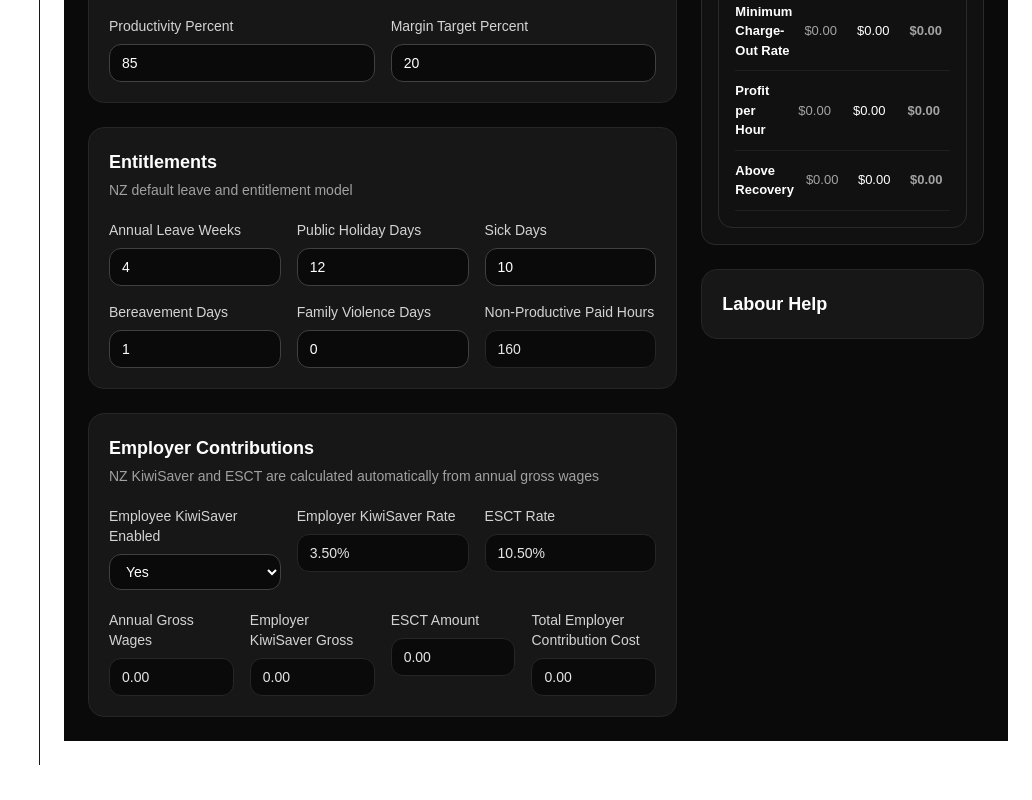
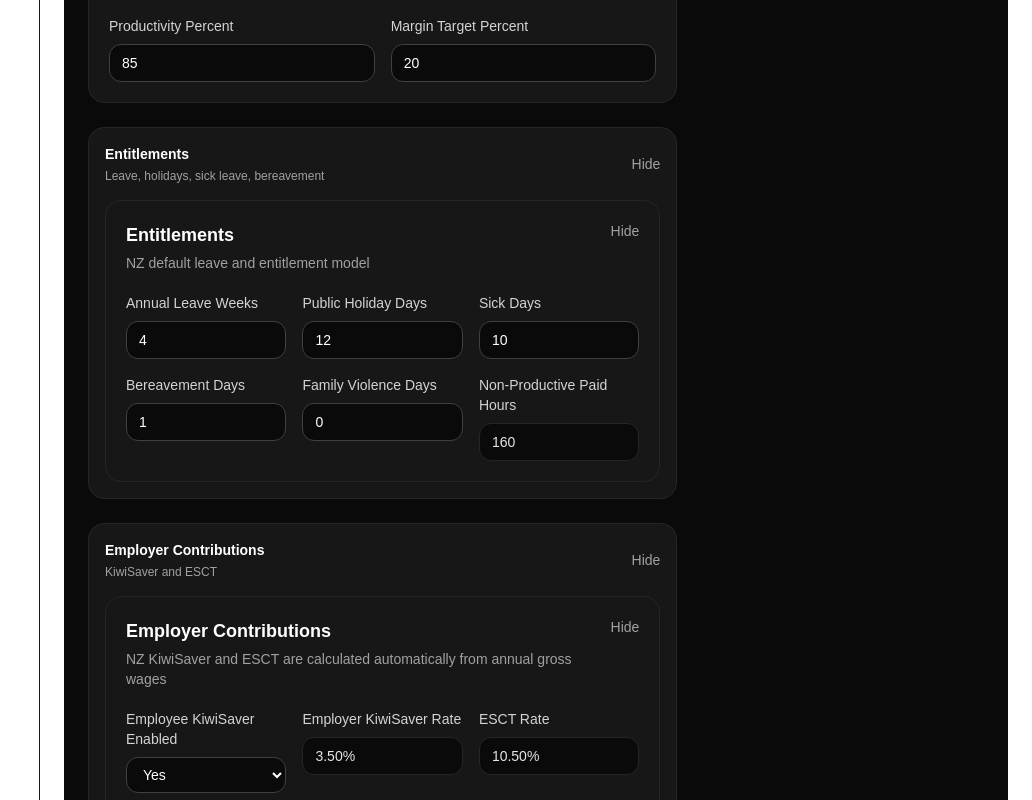
Before and after one commit to QSTools/qstools-v2, a Next.js app: page /labour in a window 1280 px wide. Shown: the part 1560-2360 px from the top of the page, without its empty margins (248-1280 px from the left). Before the commit the page ends 2325 px from the top, so only its background shows below. Built offline with nearby package versions, Linux system fonts and the light colour scheme.

Commit message:
UI: collapsible labour sections + scenario modeller polish + title hierarchy fix

```diff
--- a/app/labour/page.jsx
+++ b/app/labour/page.jsx
@@ -14,7 +14,7 @@ import ScenarioModelCard from "@/components/labour/ScenarioModelCard";
 import LabourStatusStrip from "@/components/labour/LabourStatusStrip";
 import LabourHelpPanel from "@/components/labour/LabourHelpPanel";
 import LabourInsightsRow from "@/components/labour/LabourInsightsRow";
-
+import CollapsibleSection from "@/components/common/CollapsibleSection";
 
 export default function LabourPage() {
   const labour = useLabour();
@@ -97,19 +97,31 @@ export default function LabourPage() {
               update_field={labour.update_field}
             />
 
+            <CollapsibleSection
+              title="Entitlements"
+              summary="Leave, holidays, sick leave, bereavement"
+              defaultOpen={true}
+            >
               <EntitlementsCard
                 state={labour.state}
                 outputs={labour.outputs}
                 has_profile={labour.has_profile}
                 update_field={labour.update_field}
               />
+            </CollapsibleSection>
 
+            <CollapsibleSection
+              title="Employer Contributions"
+              summary="KiwiSaver and ESCT"
+              defaultOpen={true}
+            >
               <EmployerContributionsCard
                 state={labour.state}
                 outputs={labour.outputs}
                 has_profile={labour.has_profile}
                 update_field={labour.update_field}
               />
+            </CollapsibleSection>
           </div>
 
           <div className="space-y-6">
@@ -119,11 +131,17 @@ export default function LabourPage() {
               has_profile={labour.has_profile}
             />
 
+            <CollapsibleSection
+              title="Scenario Modeller"
+              summary="What-if pricing and productivity testing"
+              defaultOpen={false}
+            >
               <ScenarioModelCard
                 labourState={labour.state}
                 outputs={labour.outputs}
                 has_profile={labour.has_profile}
               />
+            </CollapsibleSection>
 
             <LabourHelpPanel />
           </div>
--- a/components/common/CollapsibleSection.jsx
+++ b/components/common/CollapsibleSection.jsx
@@ -1,52 +1,33 @@
 "use client";
 
-export default function CollapsibleCard({
+import { useState } from "react";
+
+export default function CollapsibleSection({
   title,
   summary,
-  isOpen,
-  onToggle,
+  defaultOpen = true,
   children,
 }) {
+  const [isOpen, setIsOpen] = useState(defaultOpen);
+
   return (
-    <div
-      style={{
-        border: "1px solid #2a2a2a",
-        borderRadius: "14px",
-        padding: "16px",
-        background: "#111",
-      }}
+    <details
+      open={isOpen}
+      onToggle={(e) => setIsOpen(e.currentTarget.open)}
+      className="rounded-2xl border border-neutral-800 bg-neutral-900"
     >
-      <button
-        type="button"
-        onClick={onToggle}
-        style={{
-          width: "100%",
-          display: "flex",
-          alignItems: "center",
-          justifyContent: "space-between",
-          background: "transparent",
-          border: "none",
-          padding: 0,
-          cursor: "pointer",
-          color: "#fff",
-          textAlign: "left",
-        }}
-      >
+      <summary className="flex cursor-pointer list-none items-center justify-between gap-3 px-4 py-4">
         <div>
-          <div style={{ fontSize: "18px", fontWeight: 700 }}>{title}</div>
-          {!isOpen && summary ? (
-            <div style={{ fontSize: "12px", color: "#a3a3a3", marginTop: "4px" }}>
-              {summary}
-            </div>
-          ) : null}
+          <div className="text-sm font-semibold text-white">{title}</div>
+          <div className="mt-1 text-xs text-neutral-400">{summary}</div>
         </div>
 
-        <div style={{ fontSize: "16px", color: "#a3a3a3" }}>
-          {isOpen ? "▼" : "▶"}
-        </div>
-      </button>
+        <span className="text-sm text-neutral-400">
+          {isOpen ? "Hide" : "Show"}
+        </span>
+      </summary>
 
-      {isOpen ? <div style={{ marginTop: "16px" }}>{children}</div> : null}
-    </div>
+      <div className="px-4 pb-4">{children}</div>
+    </details>
   );
 }
--- a/components/labour/EmployerContributionsCard.jsx
+++ b/components/labour/EmployerContributionsCard.jsx
@@ -1,4 +1,6 @@
 "use client";
+
+import { useState } from "react";
 
 export default function EmployerContributionsCard({
   state,
@@ -6,14 +8,30 @@ export default function EmployerContributionsCard({
   has_profile,
   update_field,
 }) {
+  const [isOpen, setIsOpen] = useState(true);
+
   return (
     <section className="rounded-2xl border border-neutral-800 bg-neutral-900 p-5">
+      <button
+        type="button"
+        onClick={() => setIsOpen((prev) => !prev)}
+        className="flex w-full items-start justify-between gap-4 text-left"
+      >
+        <div>
           <h2 className="text-lg font-semibold">Employer Contributions</h2>
-      <p className="mt-1 mb-5 text-sm text-neutral-400">
+          <p className="mt-1 text-sm text-neutral-400">
             NZ KiwiSaver and ESCT are calculated automatically from annual gross wages
           </p>
+        </div>
 
-      <div className="grid grid-cols-1 gap-4 md:grid-cols-3">
+        <span className="text-sm text-neutral-400">
+          {isOpen ? "Hide" : "Show"}
+        </span>
+      </button>
+
+      {isOpen ? (
+        <>
+          <div className="mt-5 grid grid-cols-1 gap-4 md:grid-cols-3">
             <Field label="Employee KiwiSaver Enabled">
               <select
                 value={state.employee_kiwisaver_enabled ? "true" : "false"}
@@ -60,6 +78,8 @@ export default function EmployerContributionsCard({
               value={format_currency(outputs.total_employer_contribution_cost)}
             />
           </div>
+        </>
+      ) : null}
     </section>
   );
 }
--- a/components/labour/EntitlementsCard.jsx
+++ b/components/labour/EntitlementsCard.jsx
@@ -1,4 +1,6 @@
 "use client";
+
+import { useState } from "react";
 
 export default function EntitlementsCard({
   state,
@@ -6,14 +8,29 @@ export default function EntitlementsCard({
   has_profile,
   update_field,
 }) {
+  const [isOpen, setIsOpen] = useState(true);
+
   return (
     <section className="rounded-2xl border border-neutral-800 bg-neutral-900 p-5">
+      <button
+        type="button"
+        onClick={() => setIsOpen((prev) => !prev)}
+        className="flex w-full items-start justify-between gap-4 text-left"
+      >
+        <div>
           <h2 className="text-lg font-semibold">Entitlements</h2>
-      <p className="mt-1 mb-5 text-sm text-neutral-400">
+          <p className="mt-1 text-sm text-neutral-400">
             NZ default leave and entitlement model
           </p>
+        </div>
 
-      <div className="grid grid-cols-1 gap-4 md:grid-cols-3">
+        <span className="text-sm text-neutral-400">
+          {isOpen ? "Hide" : "Show"}
+        </span>
+      </button>
+
+      {isOpen ? (
+        <div className="mt-5 grid grid-cols-1 gap-4 md:grid-cols-3">
           <Field label="Annual Leave Weeks">
             <input
               type="number"
@@ -74,6 +91,7 @@ export default function EntitlementsCard({
             value={format_number(outputs.non_productive_paid_hours)}
           />
         </div>
+      ) : null}
     </section>
   );
 }
--- a/components/labour/ScenarioModelCard.jsx
+++ b/components/labour/ScenarioModelCard.jsx
@@ -207,7 +207,9 @@ export default function ScenarioModelCard({
                     flexWrap: "wrap",
                 }}
             >
-                <h2 style={{ margin: 0, color: "#fff" }}>Scenario Modeller</h2>
+                <h2 className="text-2xl font-semibold text-white m-0">
+                    Scenario Modeller
+                </h2>
 
                 <div style={{ display: "flex", gap: "8px", flexWrap: "wrap" }}>
                     <button
```
Lines whose indentation alone changed are shown as unchanged.
